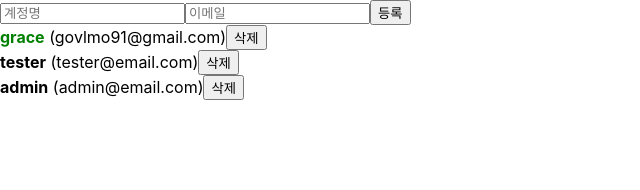
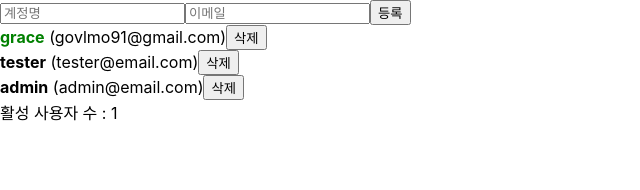
Before and after one commit to MorrisHong/React-practice, a React (Create React App) app in the folder velopert/begin-react/: page / in a window 1280 px wide. Shown: the top 190 px of the page, without its empty margins (0-640 px from the left). Built offline with nearby package versions, Linux system fonts and the light colour scheme.

Commit message:
userMemo

```diff
--- a/velopert/begin-react/src/App.js
+++ b/velopert/begin-react/src/App.js
@@ -1,8 +1,11 @@
-import React, {useRef, useState} from 'react';
-import './App.css';
+import React, {useRef, useState, useMemo} from 'react';
 import UserList from "./UserList";
 import CreateUser from "./CreateUser";
 
+function countActiveUsers(users) {
+	console.log('활성 사용자 수를 세는 중...')
+	return users.filter(user => user.active).length;
+}
 function App() {
 	const [inputs, setInputs] = useState({
 		username: '',
@@ -71,7 +74,7 @@
 			)
 		)
 	}
-
+	const count = useMemo(() => countActiveUsers(users), [users]);
 	return (
 		<>
 			<CreateUser
@@ -81,6 +84,7 @@
 				onCreate={onCreate}
 			/>
 			<UserList users={users} onRemove={onRemove} onToggle={onToggle}/>
+			<div>활성 사용자 수 : {count}</div>
 		</>
 	)
 }
```
